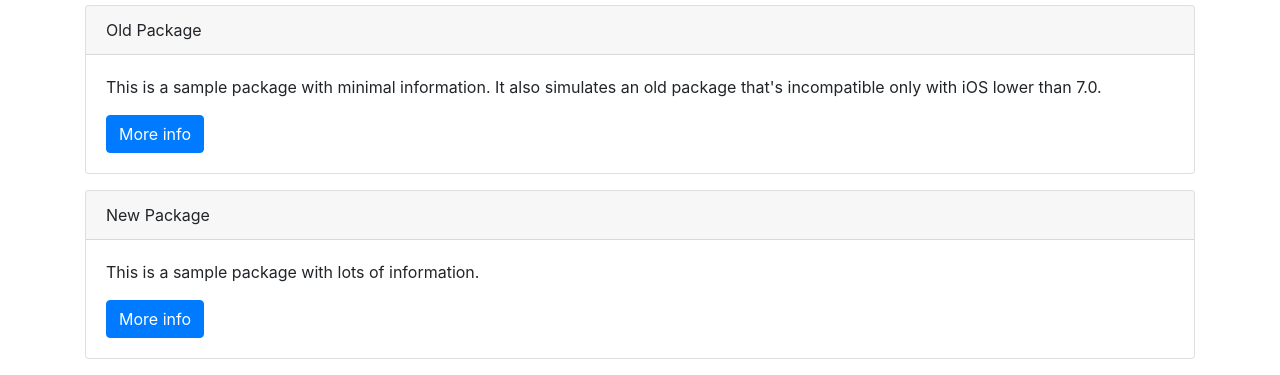
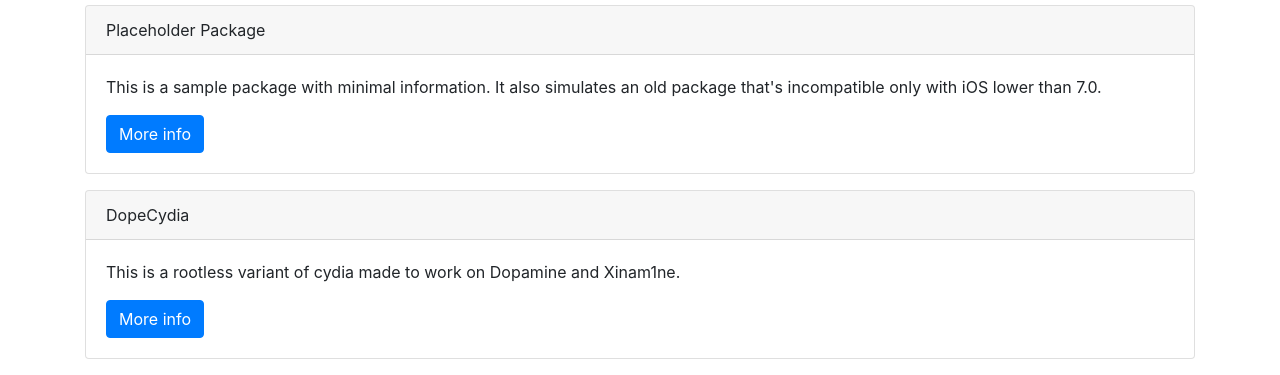
Before and after one commit to MWRevamped/Cydia, a plain HTML site: page index.html in a window 1280 px wide. Shown: the part 702-1077 px from the top of the page. Drawn offline with nearby package versions, Linux system fonts and the light colour scheme.

Commit message:
Update index.html

```diff
--- a/index.html
+++ b/index.html
@@ -30,7 +30,7 @@
 <div class="container">
 	<div class="card">
 		<div class="card-header">
-			Old Package
+			Placeholder Package
 		</div>
 		<div class="card-body">
 		  <p class="card-text">This is a sample package with minimal information.
@@ -40,11 +40,11 @@
 	</div>
 	<div class="card">
 		<div class="card-header">
-			New Package
+			DopeCydia
 		</div>
 		<div class="card-body">
-		  <p class="card-text">This is a sample package with lots of information.</p>
-		  <a class="btn btn-xs btn-primary" href="depictions/?p=com.supermamon.newpackage">More info</a>
+		  <p class="card-text">This is a rootless variant of cydia made to work on Dopamine and Xinam1ne.</p>
+		  <a class="btn btn-xs btn-primary" href="depictions/?p=com.mwr.dopecydia">More info</a>
 		</div>
 	</div>
 
```
